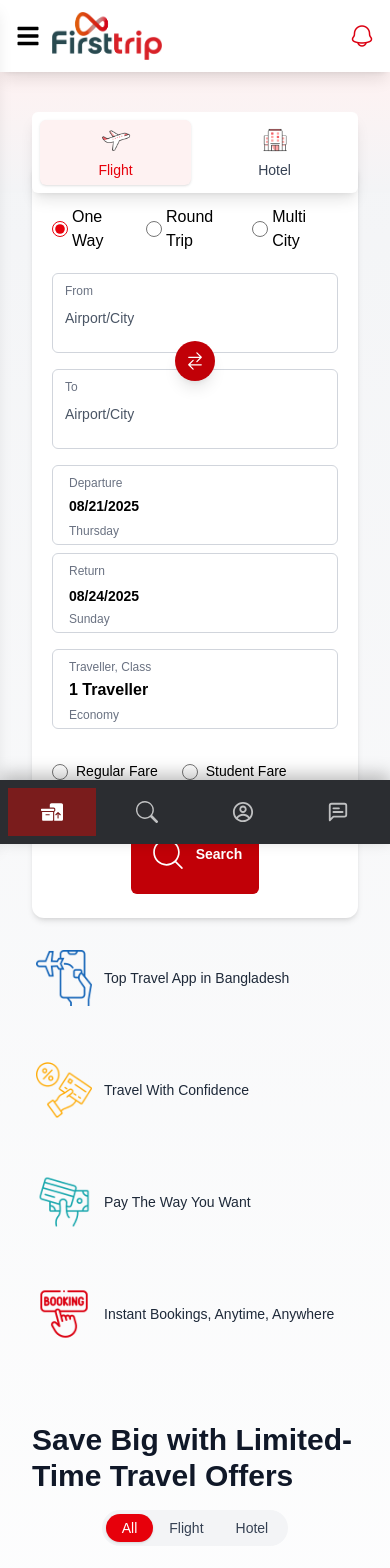
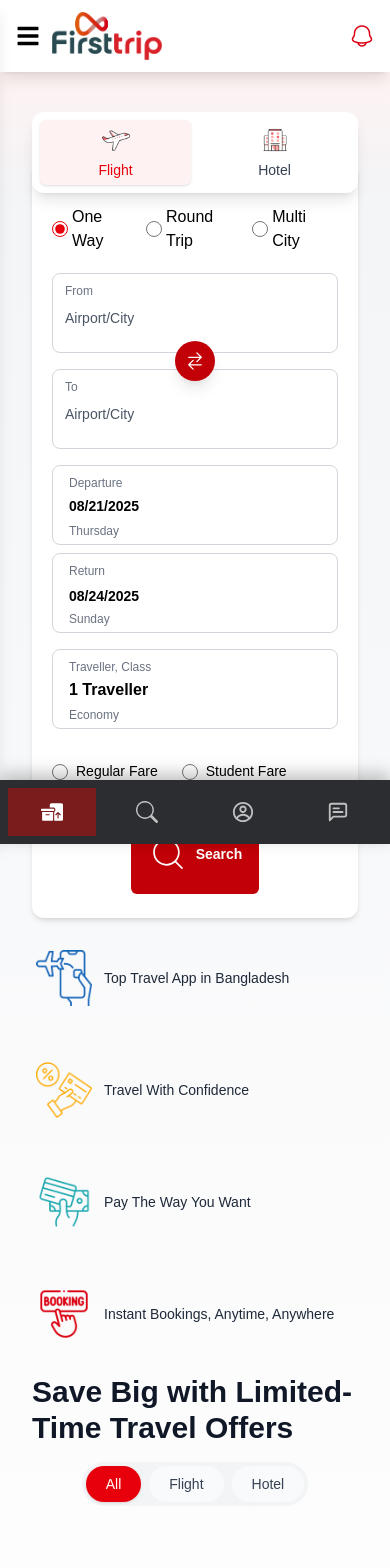
Before and after one commit to Shormily/beatch, a React (Vite) app: page / in a window 390 px wide. Shown: the top 1568 px of the page. Built offline with nearby package versions, Linux system fonts and the light colour scheme; a web font is replaced by a local one.

Commit message:
design-ok

```diff
--- a/src/component/layout/pages/AirportSelect.jsx
+++ b/src/component/layout/pages/AirportSelect.jsx
@@ -39,7 +39,7 @@
   return (
     <div className="relative" ref={boxRef}>
      <div
-  className="h-20 border border-gray-300 rounded-md px-3 pt-2 pb-4 bg-white transition flex flex-col
+  className="h-20 border border-gray-300 rounded-lg px-3 pt-2 pb-4 bg-white transition flex flex-col
              focus-within:border-red-500 focus-within:ring-2 focus-within:ring-red-200"
 >
   {/* Always show label */}
--- a/src/component/layout/pages/FlightForm.jsx
+++ b/src/component/layout/pages/FlightForm.jsx
@@ -56,7 +56,7 @@
         </div>
 
         {/* Traveller */}
-        <div className="lg:basis-[20%] min-w-[180px] h-20 border border-gray-300 rounded-md px-4 pt-2 pb-1 flex flex-col justify-between">
+        <div className="lg:basis-[20%] min-w-[180px] h-20 border border-gray-300 rounded-lg px-4 pt-2 pb-1 flex flex-col justify-between">
           <span className="text-[12px] text-gray-500">Traveller, Class</span>
           <div>
             <p className="font-semibold leading-4 pb-2">1 Traveller</p>
--- a/src/component/layout/pages/HeroSection.jsx
+++ b/src/component/layout/pages/HeroSection.jsx
@@ -45,7 +45,7 @@
   <div className="max-w-[1200px] mx-auto px-8 pt-0 lg:pt-8">
     <div
       className={`
-        bg-white rounded-md shadow-lg max-w-[360px] mx-auto relative z-30
+        bg-white rounded-xl shadow-lg max-w-[360px] mx-auto relative z-30
         -mt-20 sm:-mt-20 md:-mt-20 lg:-mt-24 xl:-mt-28 mt-6 sm:mt-0
         transition-all
 
--- a/src/component/layout/pages/OfferSlider.jsx
+++ b/src/component/layout/pages/OfferSlider.jsx
@@ -57,23 +57,23 @@
 
       {/*  */}
       {/* Travel Offers */}
-      <div className="py-12 ">
+      <div className=" ">
         <div className="max-w-[1240px] mx-auto px-8 relative">
           {/* Section Header */}
           <div className="flex flex-col md:flex-row md:items-center md:justify-between mb-6 gap-4">
-            <h2 className="text-3xl font-bold text-gray-900  md:text-left ">
+            <h2 className=" text-3xl lg:text-4xl md:text-4xl font-bold text-gray-900  md:text-left ">
               Save Big with Limited-Time Travel Offers
             </h2>
 
             {/* Tabs */}
-            <div className="flex items-center bg-gray-100 rounded-full p-1 w-fit mx-auto md:mx-0">
+            <div className="flex items-center bg-gray-100 rounded-full gap-2 p-1 w-fit mx-auto md:mx-0">
               {["All", "Flight", "Hotel"].map((tab) => (
                 <button
                   key={tab}
                   onClick={() => setActiveTab(tab)}
-                  className={`px-4 py-1 text-sm md:text-base font-medium rounded-full transition ${activeTab === tab
+                  className={`px-5 py-2 text-sm md:text-base font-medium rounded-full transition ${activeTab === tab
                     ? "bg-red-600 text-white shadow"
-                    : "text-gray-700 hover:bg-gray-200"
+                    : "text-gray-700 bg-slate-50 hover:bg-gray-200"
                     }`}
                 >
                   {tab}
--- a/src/component/layout/pages/TravelAppSection.jsx
+++ b/src/component/layout/pages/TravelAppSection.jsx
@@ -19,13 +19,13 @@
             backgroundPosition: "center center",
           }}
         >
-          <div className="px-6 lg:px-20 py-6 grid grid-cols-1 lg:grid-cols-2 items-center gap-8">
+          <div className="px-6 pt-16 py-8 lg:px-20 py-6 grid grid-cols-1 lg:grid-cols-2 items-center gap-8">
             {/* Left side (Phones) */}
-            <div className=" flex items-center justify-center lg:justify-start gap-6">
+            <div className=" flex items-center justify-center lg:justify-start gap-6 ">
               <img
                 src={AppsImg}
                 alt="App Screen 1"
-                className="w-80 sm:w-80 md:w-80 lg:w-auto drop-shadow-2xl "
+                className="w-96 sm:w-80 md:w-80 lg:w-auto drop-shadow-2xl "
               />
             </div>
 
--- a/src/component/layout/pages/calender.jsx
+++ b/src/component/layout/pages/calender.jsx
@@ -34,7 +34,7 @@
   {/* Departure */}
   <div className="sm:w-1/2 w-full relative">
     <div
-      className="h-20 border border-gray-300 rounded-md sm:rounded-l-md sm:rounded-r-none px-4 pb-1 flex flex-col justify-between bg-white cursor-pointer"
+      className="h-20 border border-gray-300 rounded-lg sm:rounded-l-md sm:rounded-r-none px-4 pb-1 flex flex-col justify-between bg-white cursor-pointer"
       onClick={(e) => e.currentTarget.querySelector("input").focus()}
     >
       <label className="text-[12px] text-gray-500 pt-2">Departure</label>
@@ -58,7 +58,7 @@
   {/* Return */}
   <div className="sm:w-1/2 w-full relative">
     <div
-      className="h-20 border border-gray-300 rounded-md sm:rounded-r-md sm:rounded-l-none sm:border-l-0 px-4 pb-1 flex flex-col justify-between bg-white cursor-pointer"
+      className="h-20 border border-gray-300 rounded-lg sm:rounded-r-md sm:rounded-l-none sm:border-l-0 px-4 pb-1 flex flex-col justify-between bg-white cursor-pointer"
       onClick={(e) => e.currentTarget.querySelector("input").focus()}
     >
       <label className="text-[12px] text-gray-500 pt-2">Return</label>
```
